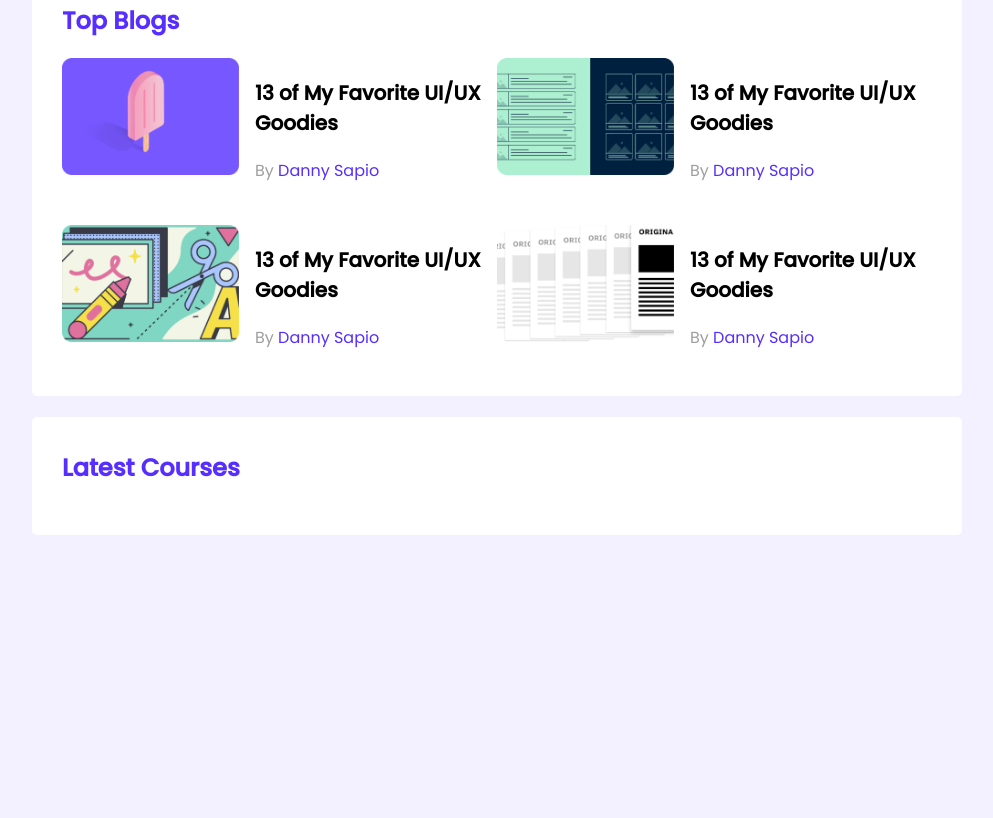
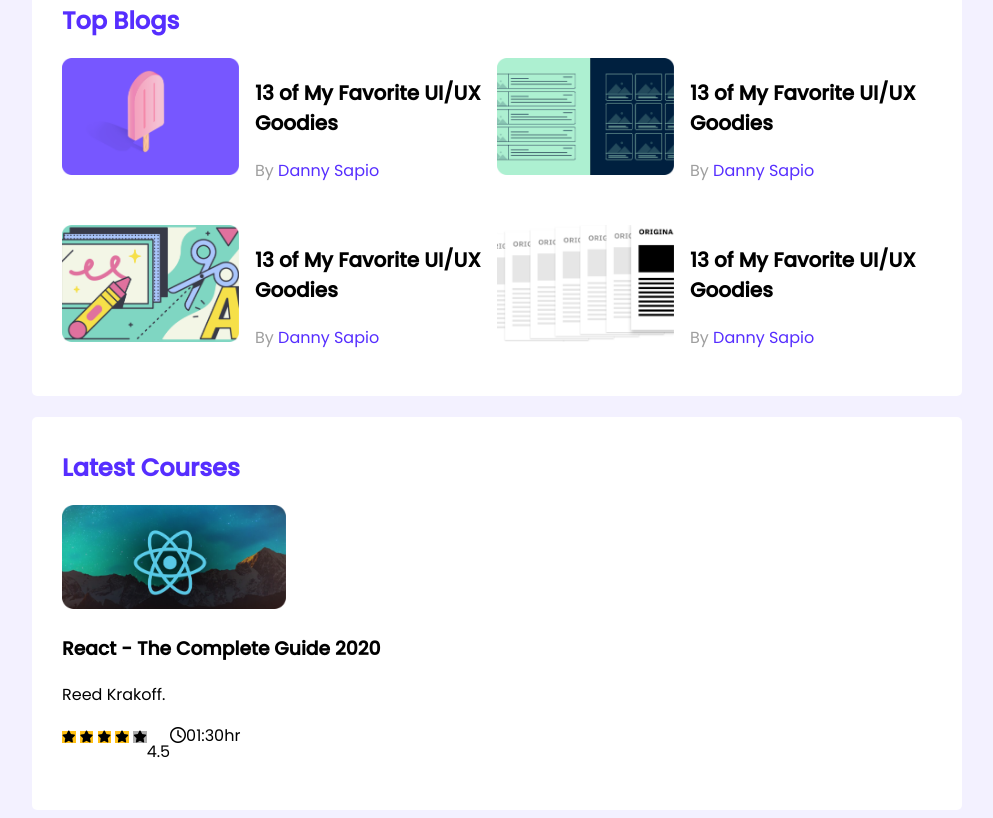
Before and after one commit to rafidulislam19/leader-board-css3, a plain HTML site: page index.html in a window 1280 px wide. Shown: the part 329-1147 px from the top of the page, without its empty margins (143-1136 px from the left). Before the commit the page ends 872 px from the top, so only its background shows below. Drawn offline with Linux system fonts and the light colour scheme.

Commit message:
lastest course start

```diff
--- a/index.html
+++ b/index.html
@@ -4,6 +4,7 @@
     <meta charset="UTF-8">
     <meta http-equiv="X-UA-Compatible" content="IE=edge">
     <meta name="viewport" content="width=device-width, initial-scale=1.0">
+    <script src="https://kit.fontawesome.com/72eaf6078e.js" crossorigin="anonymous"></script>
     <link rel="stylesheet" href="styles/style.css">
     <title>Leader Board</title>
 </head>
@@ -90,6 +91,32 @@
         <!-- latest courses -->
         <section class="container">
             <h2 class="section-title">Latest Courses</h2>
+            <div class="courses">
+                <div class="course">
+                    <div class="course-banner">
+                        <img src="images/courses/course-1.png" alt="">
+                    </div>
+                    <div class="course-detail">
+                        <h3 class="course-title">
+                            React - The Complete Guide 2020
+                        </h3>
+                        <p class="course-author">Reed Krakoff.</p>
+                        <div class="course-info">
+                            <div>
+                                <i class="fa-solid fa-star filled"></i>
+                                <i class="fa-solid fa-star filled"></i>
+                                <i class="fa-solid fa-star filled"></i>
+                                <i class="fa-solid fa-star filled"></i>
+                                <i class="fa-solid fa-star empty"></i>
+                            </div>
+                            <p>4.5</p>
+                            <div class="course-duration">
+                                <i class="fa-regular fa-clock"></i>01:30hr
+                            </div>
+                        </div>
+                    </div>
+                </div>
+            </div>
         </section>
     </main>
 </body>
--- a/styles/style.css
+++ b/styles/style.css
@@ -76,3 +76,21 @@ hr {
   text-decoration: none;
   font-size: 16px;
 }
+
+/* courses styles */
+.course .course-banner img {
+  width: 224px;
+  height: 104px;
+}
+.course-info {
+  display: flex;
+}
+.fa-star {
+  font-size: 12px;
+}
+.fa-star.filled {
+  background: #ffc014;
+}
+.fa-star.empty {
+  background: #aeaeae;
+}
```
